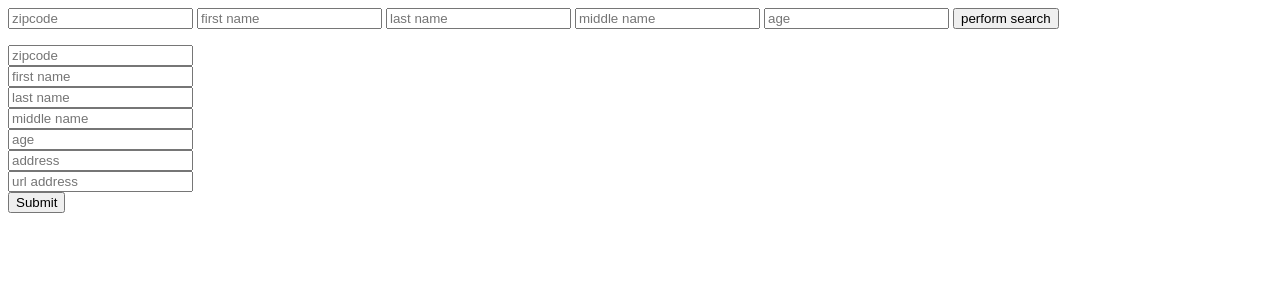
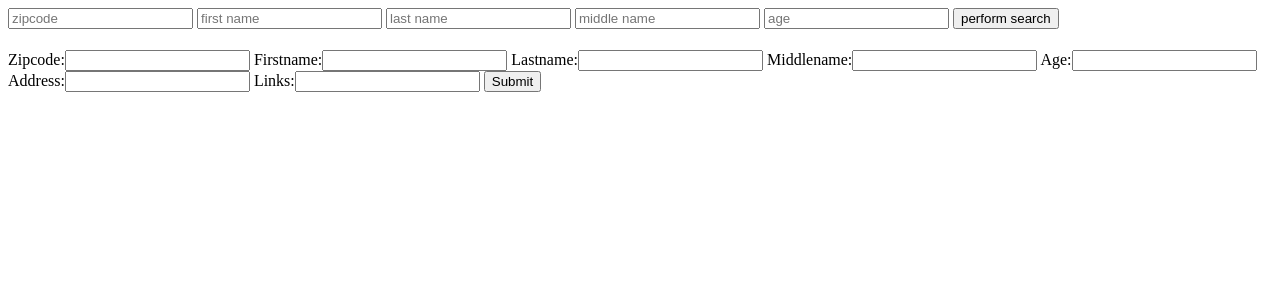
Before and after one commit to engrjoelivon/work-manager, a Django app: a page that uses templates/info_monitor/saveused.html in a window 1280 px wide. Shown: the top 300 px of the page. Run offline with Django 3.2, Linux system fonts and the light colour scheme.

Commit message:
made changes to form,so that i can use the for variable inside the html.

```diff
--- a/info_monitor/form.py
+++ b/info_monitor/form.py
@@ -3,11 +3,21 @@ from info_monitor.models import Infos
 
 
 class SaveUsedInfoForm(forms.ModelForm):
+    zipcode=forms.IntegerField(label="Zipcode",max_value=99999)
+    f_name = forms.CharField(label="Firstname")
+    l_name=forms.CharField(label="Lastname")
+    middlename= forms.CharField(label="Middlename",required=False)
+    address = forms.CharField(label="Address",required=False)
+    age =forms.IntegerField(label="Age",required=False,max_value=100)
+    links=forms.URLField(max_length=1000,required=False)
+
+
+
     def save(self, commit=True):
 
 
         if commit is True:
-            user = super().save(commit=False)  # return the User table object,save the table but dont commit the data            user.set_password(user.password) #call the setpassword method of the user table            user.email=user.username       #add the email to the to be the username            if fname is not None:
+            user = super().save(commit=False,)  # return the User table object,save the table but dont commit the data            user.set_password(user.password) #call the setpassword method of the user table            user.email=user.username       #add the email to the to be the username            if fname is not None:
             #if user.address is None:
             user.f_name=self.names_to_lower(user.f_name)
             user.l_name=self.names_to_lower(user.l_name)
--- a/info_monitor/models.py
+++ b/info_monitor/models.py
@@ -10,7 +10,7 @@ class Infos(models.Model):
 
     age=models.PositiveSmallIntegerField(default=0,blank=True,null=True)
     address = models.CharField(max_length=100,blank=True)
-    links=models.CharField(max_length=500,blank=True)
+    links=models.TextField(blank=True)
 
 
     def __str__(self):
--- a/info_monitor/views.py
+++ b/info_monitor/views.py
@@ -21,7 +21,7 @@ class ManageInfos(TemplateView):
     def get(self, request):
         # <view logic>
         print("get")
-        return render(request, "info_monitor/saveused.html")
+        return render(request, "info_monitor/saveused.html",{"form": SaveUsedInfoForm()})
 
     def post(self, request):
         form = SaveUsedInfoForm(request.POST)
@@ -31,10 +31,10 @@ class ManageInfos(TemplateView):
             form.save()
             return HttpResponse("successfully saved")
 
-        else:
-            messages.error(request, "Error")
-            return HttpResponse("Because of error could not save info")
-        return render(request, "info_monitor/saveused.html", {"form": SaveUsedInfoForm()})
+
+            #messages.error(request, "Error")
+            #return HttpResponse("Because of error could not save info")
+        return render(request, "info_monitor/saveused.html", {"form": form})
 
 
 
--- a/templates/info_monitor/saveused.html
+++ b/templates/info_monitor/saveused.html
@@ -12,7 +12,7 @@
 
        <input type="submit" value="perform search" >
     </form>
-
+    <ul></ul>
 
    <div>
        {% if present %}
@@ -24,6 +24,10 @@
        {{rec.links}}
        {% endfor %}
        {% endif %}
+   <ul></ul>
+    {% if form %}
+        <h4>{{ form.errors }}</h4>
+   {% endif %}
 
 
    </div>
@@ -31,17 +35,13 @@
    <ul></ul>
 <ul></ul>
 <ul></ul>
+
+
+
     <form  method="post" action=".">
-    {% csrf_token %}
-       <input type="text" name="zipcode"  title="zipcode" placeholder="zipcode" pattern="\d{5}"> <br>
+        {% csrf_token %}
+        {{ form }}
+        <input type="submit" title="submit">
 
-       <input type="text" name="f_name" placeholder="first name" > <br> <!--pattern="[a-z]+" -->
-      <input type="text" name="l_name" placeholder="last name"  > <br>
-      <input type="text" name="middlename" placeholder="middle name"  > <br>
-
-       <input type="number" name="age" placeholder="age" > <br>
-       <input type="text" name="address" placeholder="address"  pattern="[a-z]"> <br>
-       <input type="text" name="links" placeholder="url address"  > <br>
-        <input type="submit" title="submit">
     </form>
 {% endblock %}
```
Also changed, not shown: info_monitor/migrations/0009_auto_20170616_0006.py (added).
